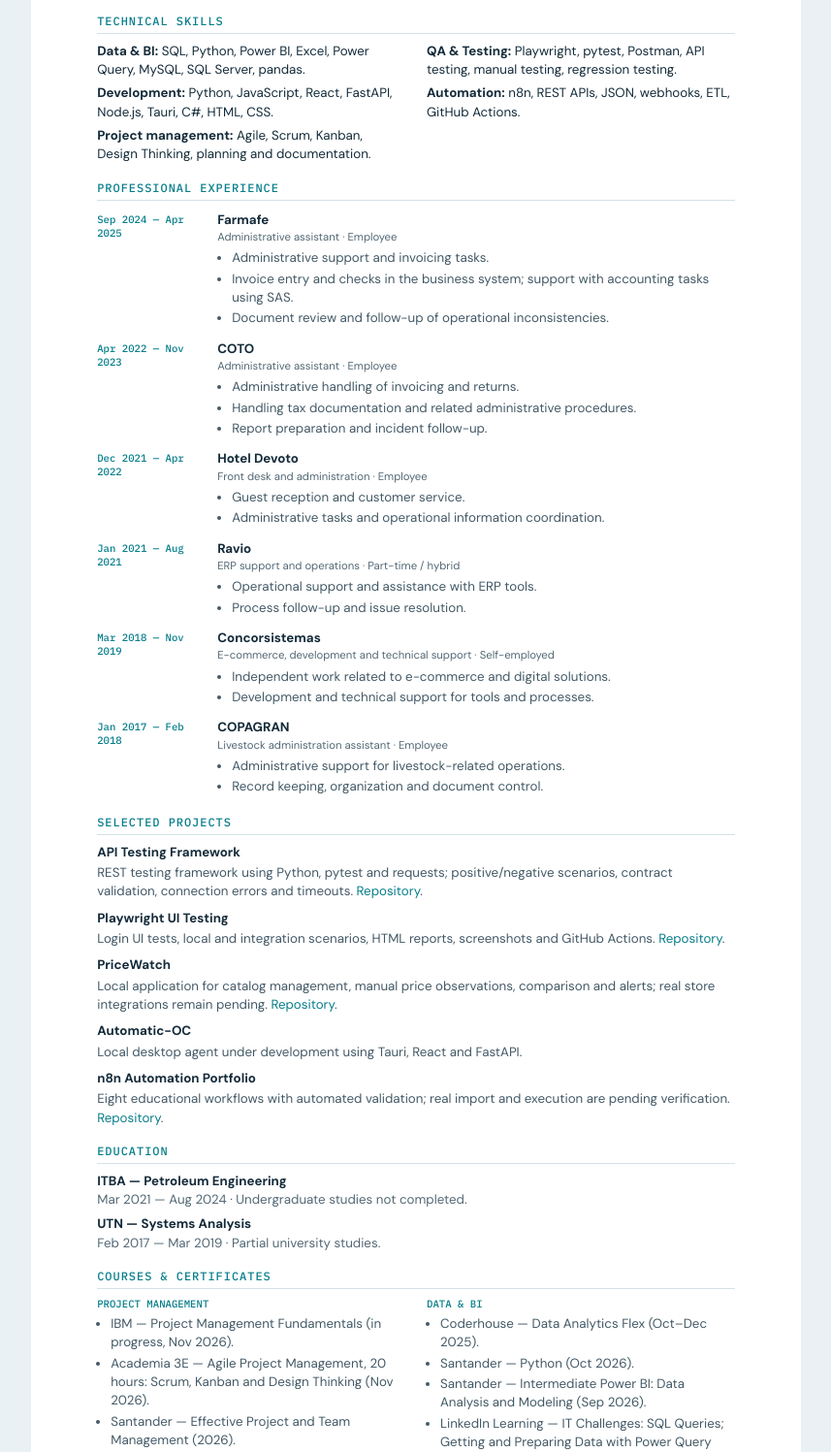
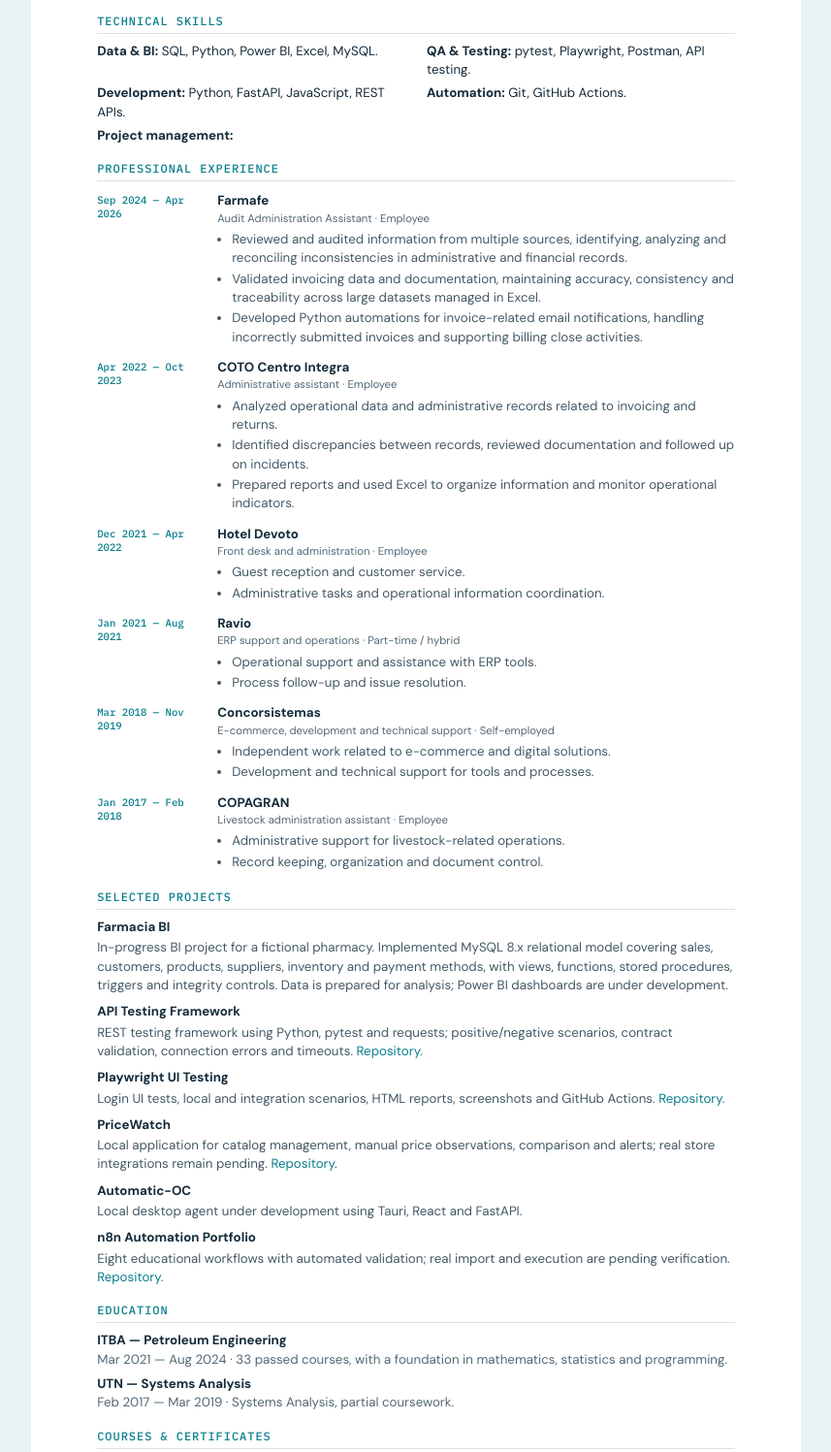
Before and after one commit to agustiininicabral/html, a plain HTML site: page dist/cv-en.html in a window 1280 px wide. Shown: the part 401-1898 px from the top of the page at 97% size, without its empty margins (211-1068 px from the left). Drawn offline with Linux system fonts and the light colour scheme.

Commit message:
Sync updated source asset to production build

```diff
--- a/dist/cv-en.html
+++ b/dist/cv-en.html
@@ -16,33 +16,34 @@
 <header class="header"><h1>Agustín Cabral</h1><p class="headline">QA Automation · Data Analytics · Software & Automation</p><p class="contact">Buenos Aires, Argentina · <a href="mailto:agustinkbral2013@gmail.com">agustinkbral2013@gmail.com</a> · +54 11 7821-7296<br><a href="https://www.linkedin.com/in/agustincabral13/">linkedin.com/in/agustincabral13</a> · <a href="https://github.com/agustiininicabral">github.com/agustiininicabral</a> · <a href="https://portfolio.agustiincabral.workers.dev/">Portfolio</a></p></header>
 <section class="section"><h2>Professional profile</h2><p class="summary">Professional background in administration, operations, customer service and support, complemented by training in systems analysis, data, QA and project management. I build practical projects with Python, SQL, Playwright, pytest, APIs and automation tools. My approach focuses on understanding processes, validating information, documenting findings and building verifiable solutions.</p></section>
 <section class="section"><h2>Technical skills</h2><div class="skills">
-<p class="skill-line"><strong>Data & BI:</strong> SQL, Python, Power BI, Excel, Power Query, MySQL, SQL Server, pandas.</p>
-<p class="skill-line"><strong>QA & Testing:</strong> Playwright, pytest, Postman, API testing, manual testing, regression testing.</p>
-<p class="skill-line"><strong>Development:</strong> Python, JavaScript, React, FastAPI, Node.js, Tauri, C#, HTML, CSS.</p>
-<p class="skill-line"><strong>Automation:</strong> n8n, REST APIs, JSON, webhooks, ETL, GitHub Actions.</p>
-<p class="skill-line"><strong>Project management:</strong> Agile, Scrum, Kanban, Design Thinking, planning and documentation.</p>
+<p class="skill-line"><strong>Data & BI:</strong> SQL, Python, Power BI, Excel, MySQL.</p>
+<p class="skill-line"><strong>QA & Testing:</strong> pytest, Playwright, Postman, API testing.</p>
+<p class="skill-line"><strong>Development:</strong> Python, FastAPI, JavaScript, REST APIs.</p>
+<p class="skill-line"><strong>Automation:</strong> Git, GitHub Actions.</p>
+<p class="skill-line"><strong>Project management:</strong> </p>
 </div></section>
 <section class="section"><h2>Professional experience</h2>
-<div class="job"><div class="date">Sep 2024 — Apr 2025</div><div><h3>Farmafe</h3><p class="meta">Administrative assistant · Employee</p><ul><li>Administrative support and invoicing tasks.</li><li>Invoice entry and checks in the business system; support with accounting tasks using SAS.</li><li>Document review and follow-up of operational inconsistencies.</li></ul></div></div>
-<div class="job"><div class="date">Apr 2022 — Nov 2023</div><div><h3>COTO</h3><p class="meta">Administrative assistant · Employee</p><ul><li>Administrative handling of invoicing and returns.</li><li>Handling tax documentation and related administrative procedures.</li><li>Report preparation and incident follow-up.</li></ul></div></div>
+<div class="job"><div class="date">Sep 2024 — Apr 2026</div><div><h3>Farmafe</h3><p class="meta">Audit Administration Assistant · Employee</p><ul><li>Reviewed and audited information from multiple sources, identifying, analyzing and reconciling inconsistencies in administrative and financial records.</li><li>Validated invoicing data and documentation, maintaining accuracy, consistency and traceability across large datasets managed in Excel.</li><li>Developed Python automations for invoice-related email notifications, handling incorrectly submitted invoices and supporting billing close activities.</li></ul></div></div>
+<div class="job"><div class="date">Apr 2022 — Oct 2023</div><div><h3>COTO Centro Integra</h3><p class="meta">Administrative assistant · Employee</p><ul><li>Analyzed operational data and administrative records related to invoicing and returns.</li><li>Identified discrepancies between records, reviewed documentation and followed up on incidents.</li><li>Prepared reports and used Excel to organize information and monitor operational indicators.</li></ul></div></div>
 <div class="job"><div class="date">Dec 2021 — Apr 2022</div><div><h3>Hotel Devoto</h3><p class="meta">Front desk and administration · Employee</p><ul><li>Guest reception and customer service.</li><li>Administrative tasks and operational information coordination.</li></ul></div></div>
 <div class="job"><div class="date">Jan 2021 — Aug 2021</div><div><h3>Ravio</h3><p class="meta">ERP support and operations · Part-time / hybrid</p><ul><li>Operational support and assistance with ERP tools.</li><li>Process follow-up and issue resolution.</li></ul></div></div>
 <div class="job"><div class="date">Mar 2018 — Nov 2019</div><div><h3>Concorsistemas</h3><p class="meta">E-commerce, development and technical support · Self-employed</p><ul><li>Independent work related to e-commerce and digital solutions.</li><li>Development and technical support for tools and processes.</li></ul></div></div>
 <div class="job"><div class="date">Jan 2017 — Feb 2018</div><div><h3>COPAGRAN</h3><p class="meta">Livestock administration assistant · Employee</p><ul><li>Administrative support for livestock-related operations.</li><li>Record keeping, organization and document control.</li></ul></div></div>
 </section>
 <section class="section"><h2>Selected projects</h2>
+<div class="project"><h3>Farmacia BI</h3><p>In-progress BI project for a fictional pharmacy. Implemented MySQL 8.x relational model covering sales, customers, products, suppliers, inventory and payment methods, with views, functions, stored procedures, triggers and integrity controls. Data is prepared for analysis; Power BI dashboards are under development.</p></div>
 <div class="project"><h3>API Testing Framework</h3><p>REST testing framework using Python, pytest and requests; positive/negative scenarios, contract validation, connection errors and timeouts. <a href="https://github.com/agustiininicabral/api-testing-framework">Repository</a>.</p></div>
 <div class="project"><h3>Playwright UI Testing</h3><p>Login UI tests, local and integration scenarios, HTML reports, screenshots and GitHub Actions. <a href="https://github.com/agustiininicabral/playwright-ui-testing">Repository</a>.</p></div>
 <div class="project"><h3>PriceWatch</h3><p>Local application for catalog management, manual price observations, comparison and alerts; real store integrations remain pending. <a href="https://github.com/agustiininicabral/pricewatch">Repository</a>.</p></div>
 <div class="project"><h3>Automatic-OC</h3><p>Local desktop agent under development using Tauri, React and FastAPI.</p></div>
 <div class="project"><h3>n8n Automation Portfolio</h3><p>Eight educational workflows with automated validation; real import and execution are pending verification. <a href="https://github.com/agustiininicabral/n8n-automation-portfolio">Repository</a>.</p></div>
 </section>
-<section class="section"><h2>Education</h2><div class="edu"><strong>ITBA — Petroleum Engineering</strong><span>Mar 2021 — Aug 2024 · Undergraduate studies not completed.</span></div><div class="edu"><strong>UTN — Systems Analysis</strong><span>Feb 2017 — Mar 2019 · Partial university studies.</span></div></section>
+<section class="section"><h2>Education</h2><div class="edu"><strong>ITBA — Petroleum Engineering</strong><span>Mar 2021 — Aug 2024 · 33 passed courses, with a foundation in mathematics, statistics and programming.</span></div><div class="edu"><strong>UTN — Systems Analysis</strong><span>Feb 2017 — Mar 2019 · Systems Analysis, partial coursework.</span></div></section>
 <section class="section"><h2>Courses & certificates</h2><div class="courses">
 <div><h3>Project management</h3><ul><li>IBM — Project Management Fundamentals (in progress, Nov 2026).</li><li>Academia 3E — Agile Project Management, 20 hours: Scrum, Kanban and Design Thinking (Nov 2026).</li><li>Santander — Effective Project and Team Management (2026).</li></ul></div>
 <div><h3>Data & BI</h3><ul><li>Coderhouse — Data Analytics Flex (Oct–Dec 2025).</li><li>Santander — Python (Oct 2026).</li><li>Santander — Intermediate Power BI: Data Analysis and Modeling (Sep 2026).</li><li>LinkedIn Learning — IT Challenges: SQL Queries; Getting and Preparing Data with Power Query (PL-300); SQL Server 2019 Essentials; Learn SAP ERP; SQL Databases in Microsoft Fabric; Azure SQL Databases (Dec 2025).</li><li>Santander — Excel and SME internationalization tools (2026).</li></ul></div>
 <div><h3>QA & Testing</h3><ul><li>Coderhouse — Manual QA Testing (Nov 2025–Feb 2026; certificate issued Mar 2026).</li></ul></div>
 <div><h3>Additional learning</h3><ul><li>Santander — Negotiation (2026).</li></ul></div>
-</div><p class="note">University studies are listed as partial studies, not completed degrees. Courses are listed as completed learning; inclusion does not imply that a credential remains valid indefinitely.</p></section>
+</div></section>
 <footer class="footer">Agustín Cabral · Professional CV · Buenos Aires, Argentina</footer>
 </body></html>
```
